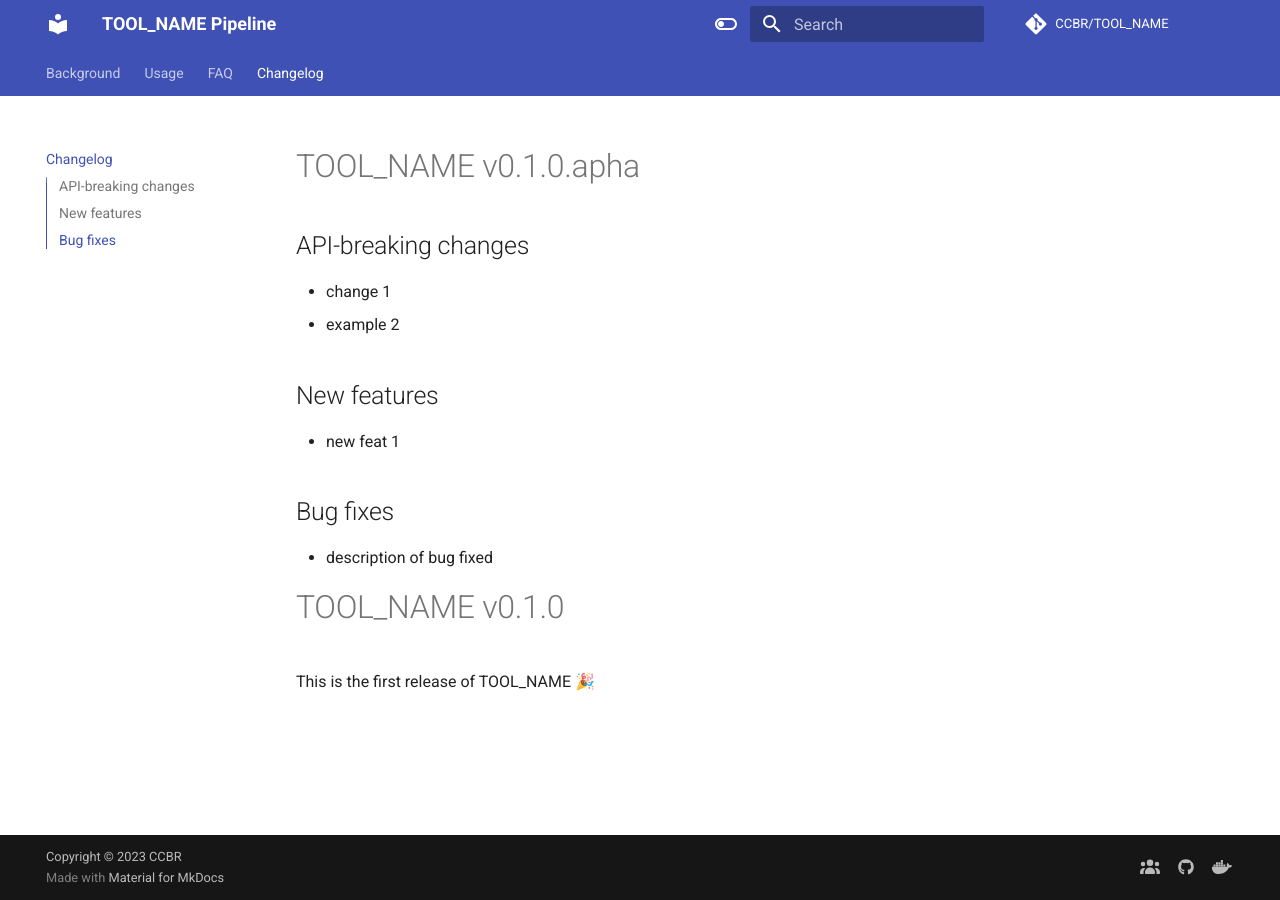
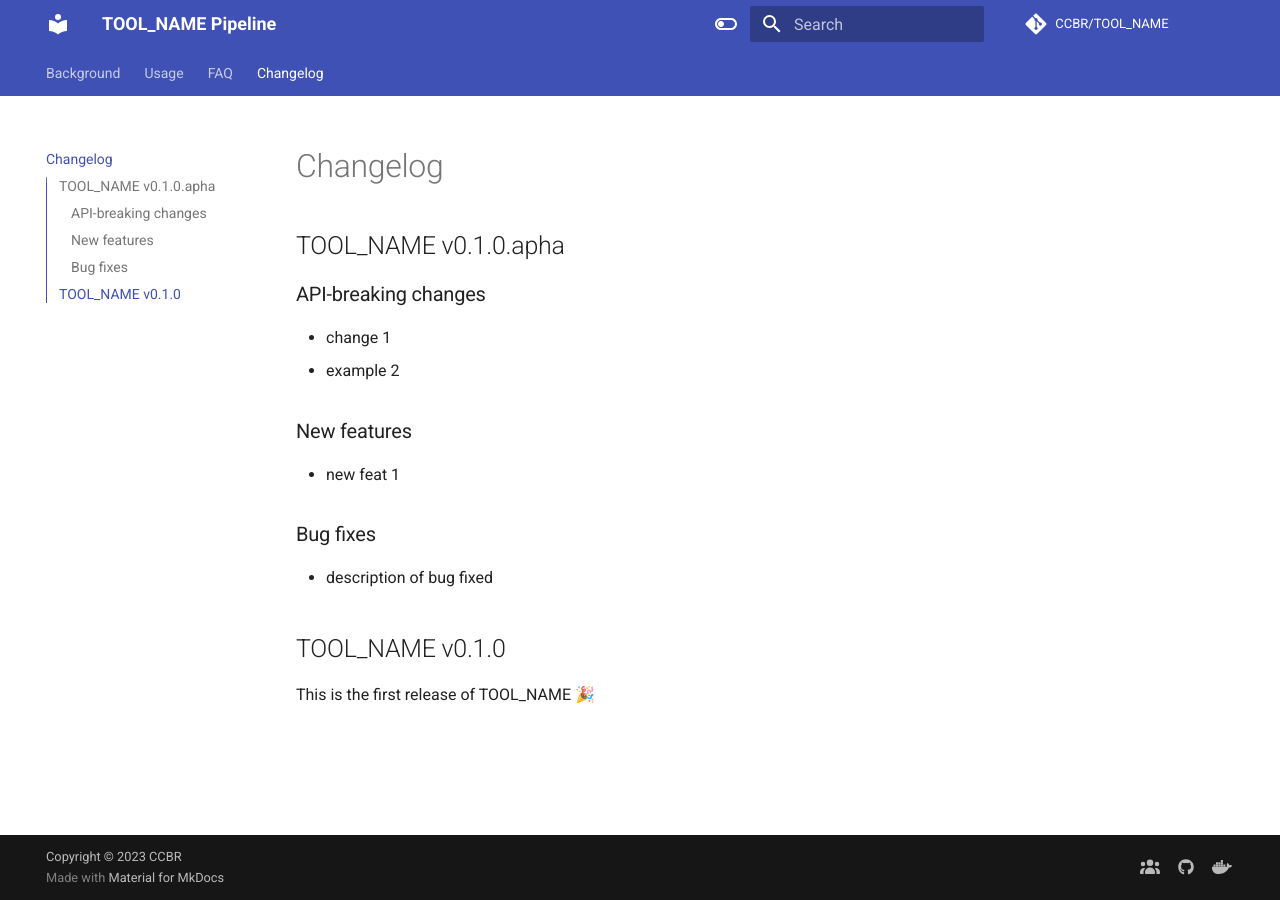
Before and after one commit to CCBR/CCBR_NextflowTemplate, an MkDocs documentation site: the page built from docs/CHANGELOG.md, in a window 1280 px wide. Built offline with MkDocs 1.6.1 and Material for MkDocs 9.7.7, drawn with Linux system fonts in a browser that asks for light colours; comment, search, counter and statistics services are not loaded; the version menu is left out.

Commit message:
Tweak headers for docs site

```diff
--- a/docs/CHANGELOG.md
+++ b/docs/CHANGELOG.md
@@ -1,18 +1,18 @@
-# TOOL_NAME v0.1.0.apha
+## TOOL_NAME v0.1.0.apha
 
-## API-breaking changes
+### API-breaking changes
 
 - change 1
 - example 2
 
-## New features
+### New features
 
 - new feat 1
 
-## Bug fixes
+### Bug fixes
 
 - description of bug fixed
 
-# TOOL_NAME v0.1.0
+## TOOL_NAME v0.1.0
 
 This is the first release of TOOL_NAME 🎉
```
